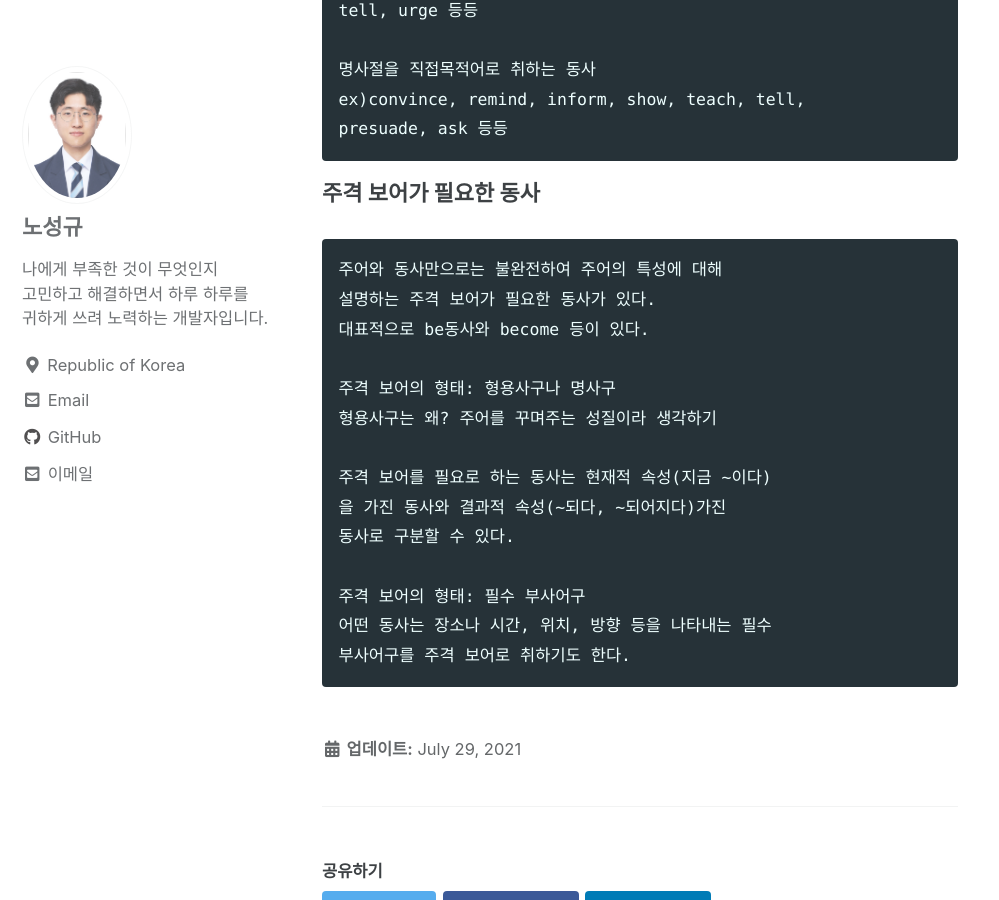
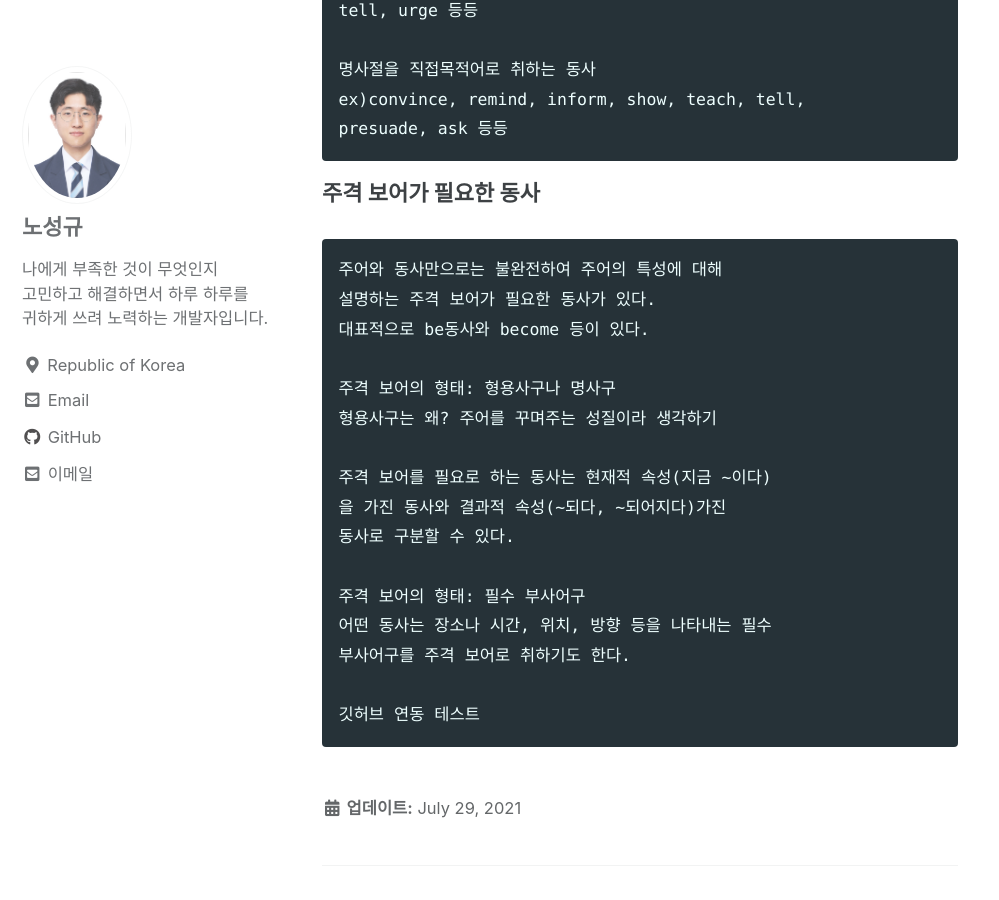
Before and after one commit to nsnnsn12/nsnnsn12.github.io, a Jekyll site: the page built from _til/2021-07-29-til.md, in a window 1280 px wide and 900 px high, scrolled down 865 px. Shown: the whole window, without its empty margins (0-999 px from the left). Built offline with Jekyll 4.4.1, drawn with Linux system fonts in a browser that asks for light colours; cached includes are drawn as plain includes.

Commit message:
git hub id connection test

```diff
--- a/_til/2021-07-29-til.md
+++ b/_til/2021-07-29-til.md
@@ -46,3 +46,5 @@ related: true
     주격 보어의 형태: 필수 부사어구
     어떤 동사는 장소나 시간, 위치, 방향 등을 나타내는 필수
     부사어구를 주격 보어로 취하기도 한다.
+
+    깃허브 연동 테스트
```
